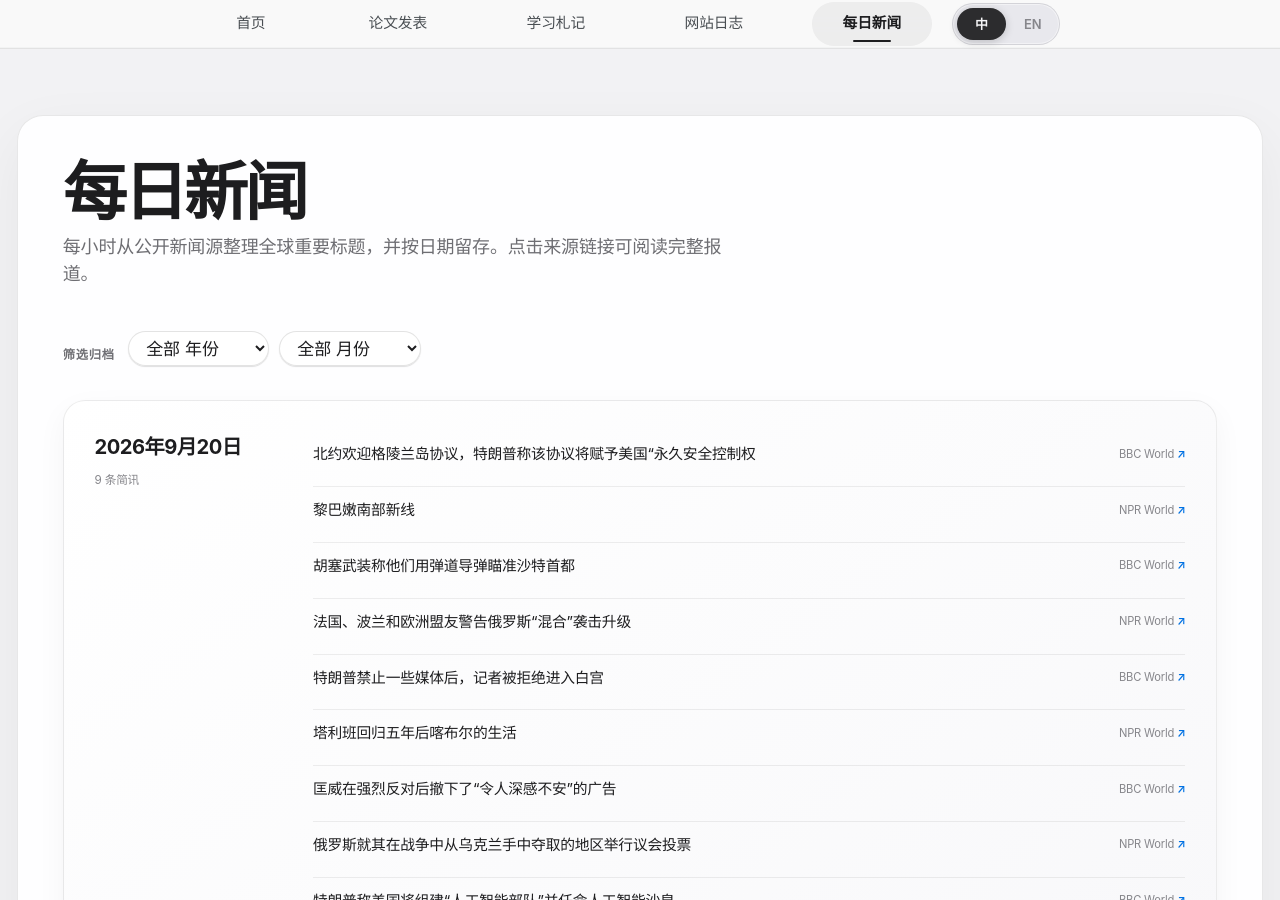
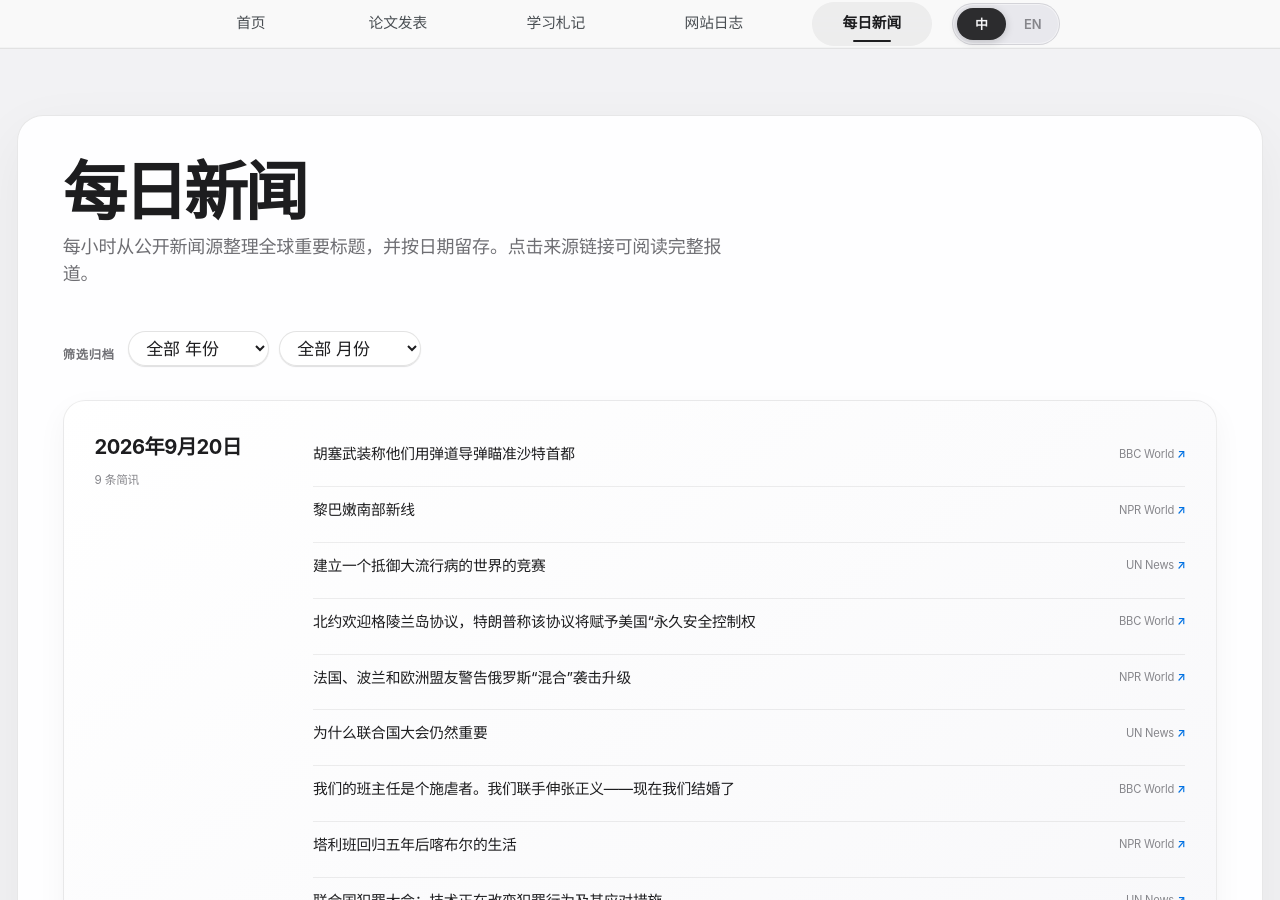
Before and after one commit to HaoxiangLuo/HaoxiangLuo.github.io, a Jekyll site: the page built from _pages/daily-news-zh.html, in a window 1280 px wide and 900 px high. Built offline with Jekyll 4.4.1, drawn with Linux system fonts in a browser that asks for light colours; a style sheet for code colours, icons or effects is not loaded; some of the changed text lies outside the part shown.

Commit message:
Update daily news 2026-09-20

```diff
--- a/_data/daily_news.json
+++ b/_data/daily_news.json
@@ -1,14 +1,14 @@
 {
-  "updated_at": "2026-09-20T06:22:35+08:00",
+  "updated_at": "2026-09-20T07:21:26+08:00",
   "days": [
     {
       "date": "2026-09-20",
       "items": [
         {
-          "title": "Nato welcomes Greenland deal as Trump says it will give US 'permanent security control'",
+          "title": "Houthis say they targeted Saudi capital with ballistic missiles",
           "source": "BBC World",
-          "url": "https://www.bbc.co.uk/news/articles/c63d7lexyym1o?at_medium=RSS&at_campaign=rss",
-          "title_zh": "北约欢迎格陵兰岛协议，特朗普称该协议将赋予美国“永久安全控制权"
+          "url": "https://www.bbc.co.uk/news/articles/cwly5d9v7r43o?at_medium=RSS&at_campaign=rss",
+          "title_zh": "胡塞武装称他们用弹道导弹瞄准沙特首都"
         },
         {
           "title": "The new lines of southern Lebanon",
@@ -17,10 +17,16 @@
           "title_zh": "黎巴嫩南部新线"
         },
         {
-          "title": "Houthis say they targeted Saudi capital with ballistic missiles",
+          "title": "The race to build a pandemic-proof world",
+          "source": "UN News",
+          "url": "https://news.un.org/feed/view/en/story/2026/09/1168377",
+          "title_zh": "建立一个抵御大流行病的世界的竞赛"
+        },
+        {
+          "title": "Nato welcomes Greenland deal as Trump says it will give US 'permanent security control'",
           "source": "BBC World",
-          "url": "https://www.bbc.co.uk/news/articles/cwly5d9v7r43o?at_medium=RSS&at_campaign=rss",
-          "title_zh": "胡塞武装称他们用弹道导弹瞄准沙特首都"
+          "url": "https://www.bbc.co.uk/news/articles/c63d7lexyym1o?at_medium=RSS&at_campaign=rss",
+          "title_zh": "北约欢迎格陵兰岛协议，特朗普称该协议将赋予美国“永久安全控制权"
         },
         {
           "title": "France, Poland and European allies warn of escalating Russian 'hybrid' attacks",
@@ -29,10 +35,16 @@
           "title_zh": "法国、波兰和欧洲盟友警告俄罗斯“混合”袭击升级"
         },
         {
-          "title": "Journalists denied White House access after Trump banned some media outlets",
+          "title": "Why the UN General Assembly still matters",
+          "source": "UN News",
+          "url": "https://news.un.org/feed/view/en/story/2026/09/1168361",
+          "title_zh": "为什么联合国大会仍然重要"
+        },
+        {
+          "title": "Our head teacher was an abuser. We joined forces to get justice - now we're married",
           "source": "BBC World",
-          "url": "https://www.bbc.co.uk/news/articles/cj4gklz9dxplo?at_medium=RSS&at_campaign=rss",
-          "title_zh": "特朗普禁止一些媒体后，记者被拒绝进入白宫"
+          "url": "https://www.bbc.co.uk/news/articles/cg4d9vly636o?at_medium=RSS&at_campaign=rss",
+          "title_zh": "我们的班主任是个施虐者。我们联手伸张正义——现在我们结婚了"
         },
         {
           "title": "Life in Kabul 5 years after the Taliban's return",
@@ -41,22 +53,10 @@
           "title_zh": "塔利班回归五年后喀布尔的生活"
         },
         {
-          "title": "Converse pulls 'deeply upsetting' advert after backlash",
-          "source": "BBC World",
-          "url": "https://www.bbc.co.uk/news/articles/crwyzj53pl1lo?at_medium=RSS&at_campaign=rss",
-          "title_zh": "匡威在强烈反对后撤下了“令人深感不安”的广告"
-        },
-        {
-          "title": "Russia holds parliamentary vote in areas it seized from Ukraine in the war",
-          "source": "NPR World",
-          "url": "https://www.npr.org/2026/09/19/g-s1-144169/russia-holds-parliamentary-vote-in-areas-it-seized-from-ukraine",
-          "title_zh": "俄罗斯就其在战争中从乌克兰手中夺取的地区举行议会投票"
-        },
-        {
-          "title": "Trump says US will form 'AI Force' and appoint an artificial intelligence tsar",
-          "source": "BBC World",
-          "url": "https://www.bbc.co.uk/news/articles/cqlykr2vrv04o?at_medium=RSS&at_campaign=rss",
-          "title_zh": "特朗普称美国将组建“人工智能部队”并任命人工智能沙皇"
+          "title": "UN Crime Congress: Technology is transforming crime – and the response to it",
+          "source": "UN News",
+          "url": "https://news.un.org/feed/view/en/story/2026/09/1168370",
+          "title_zh": "联合国犯罪大会：技术正在改变犯罪行为及其应对措施"
         }
       ]
     },
```
